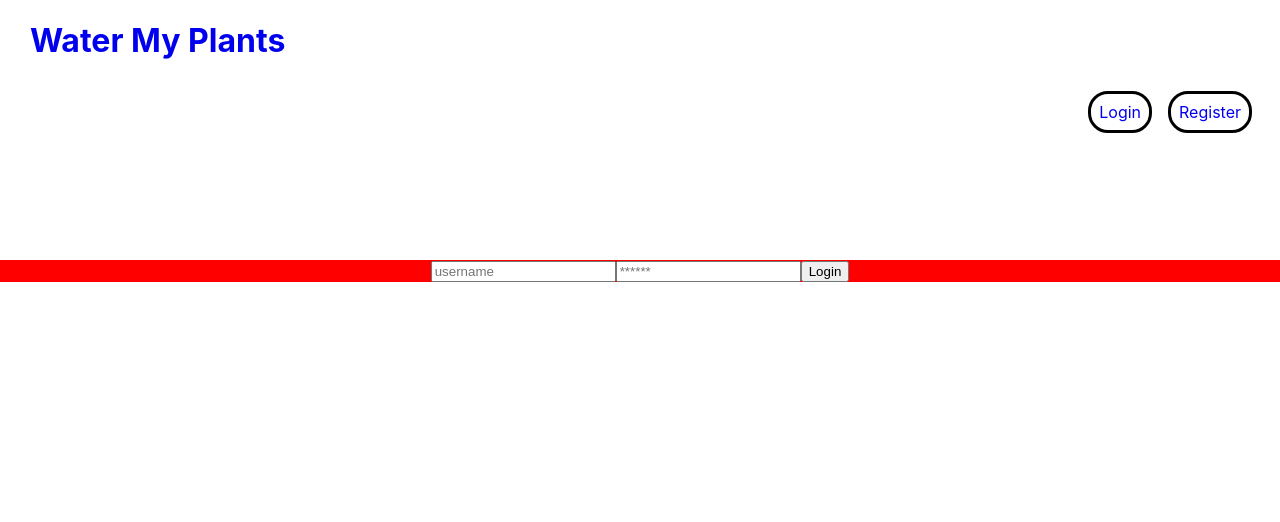
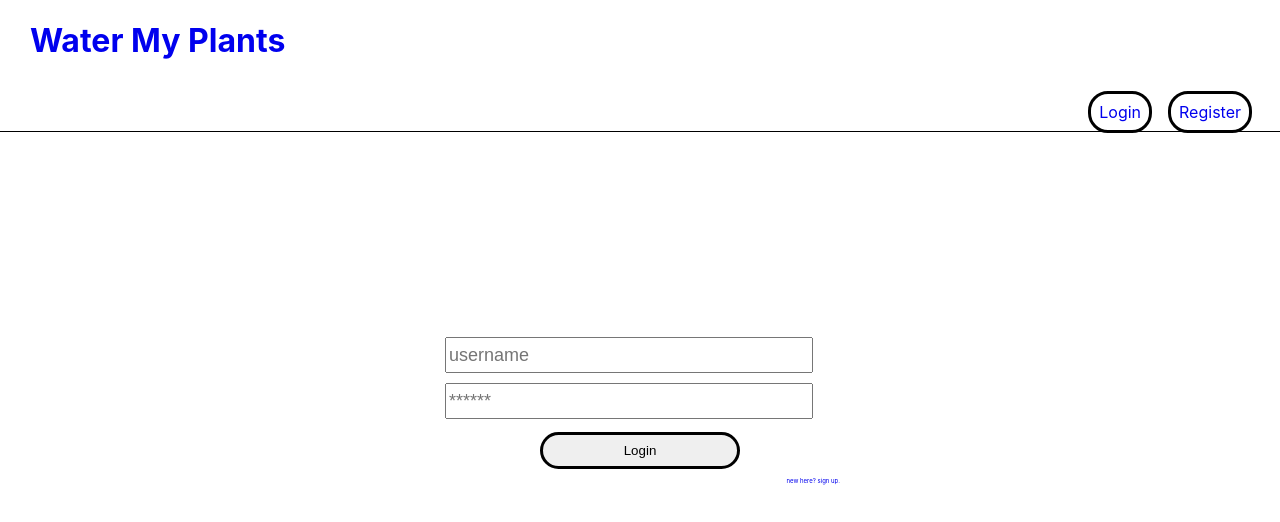
Before and after one commit to Water-my-plants-unit4/FrontEnd, a React (Create React App) app: page /login in a window 1280 px wide. Shown: the top 522 px of the page. Built offline with nearby package versions, Linux system fonts and the light colour scheme.

Commit message:
almost done with landing page, adding background and lorem ipsum;

```diff
--- a/src/App.css
+++ b/src/App.css
@@ -1,22 +1,23 @@
-
+a{
+  text-decoration: none;
+}
 a:visited{
   color: black;
 }
 a:hover{
   color: green;
-  transform: scale(1.1);
+  text-decoration: none;
 }
 
 .navbar{
   position: static;
   top: 0;
   width: 100%;
-  height: 300px;
-  background-color: red;
+  height: 110px;
+  border-bottom: solid 1px;
 }
 
 .navbar a{
-  text-decoration: none;
   transition: all .2s ease;
 }
 
@@ -43,8 +44,32 @@ a:hover{
 .outlet{
   position: relative;
   bottom: 0;
-  background-color: red;
   margin-top: 200px;
   display: flex;
   justify-content: center;
 }
+
+.form{
+  display: flex;
+  flex-direction: column;
+  width: 400px;
+
+}
+
+.form #name, #password{
+  width: 90%;
+  height: 30px;
+  font-size: 18px;
+  margin: 5px;
+
+}
+
+.form #btn{
+  align-self: center;
+  width: 50%;
+}
+
+.form span{
+  font-size: 10%;
+  float: right;
+}
--- a/src/App.js
+++ b/src/App.js
@@ -5,13 +5,13 @@ import './App.css';
 function App() {
   return (
     <div>
-      <container className="navbar">
+      <div className="navbar">
         <Link to='/'><h1>Water My Plants</h1></Link>
           <div className='navBtn'>
             <Link to='/login' id='btn'>Login</Link>
             <Link to='/register'id='btn'>Register</Link>
+          </div>
       </div>
-      </container>
       <div className='outlet'>
         <Outlet />
       </div>
--- a/src/components/Login.js
+++ b/src/components/Login.js
@@ -9,6 +9,7 @@ const Login = () => {
                         className='label'
                         name='name'
                         type='text'
+                        id='name'
                     placeholder='username' />
                 </label>
                 <label>
@@ -16,9 +17,13 @@ const Login = () => {
                         className='label'
                         name='password'
                         type='password'
+                        id='password'
                     placeholder='******' />
                 </label>
-                <button type='submit'>Login</button>
+                <button type='submit' id='btn'>Login</button>
+                <a href ='/register'>
+                    <span >new here? sign up.</span>
+                </a>
             </form>
         </div>
     )
```
